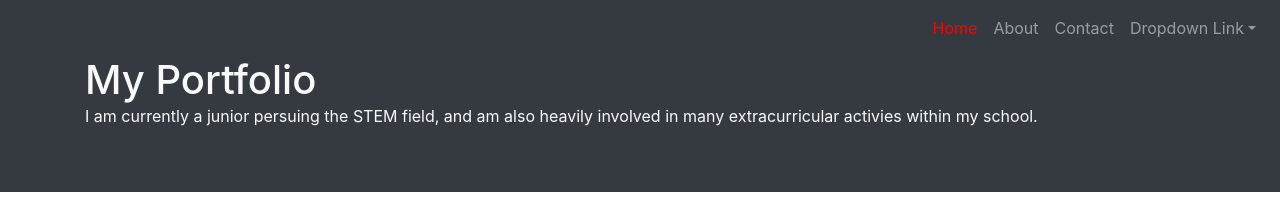
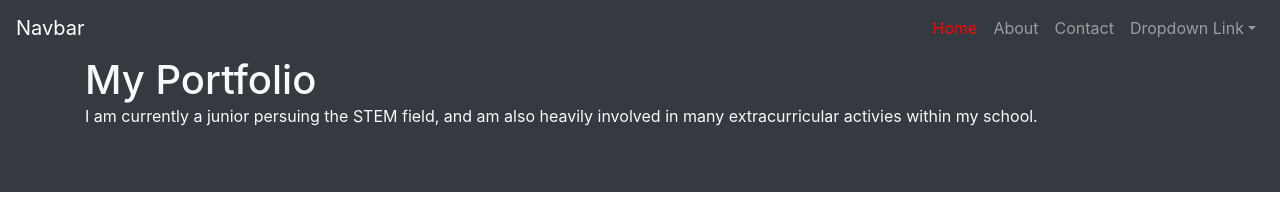
Before and after one commit to Teamustu/jekyll_test, a Jekyll site: the page built from index.html, in a window 1280 px wide. Shown: the top 210 px of the page. Built offline with Jekyll 4.4.1, drawn with Linux system fonts in a browser that asks for light colours.

Commit message:
Responsive navbar that collapses :)

```diff
--- a/_includes/navigation.html
+++ b/_includes/navigation.html
@@ -1,4 +1,12 @@
-<nav class="navbar navbar-expand-lg navbar-dark bg-dark justify-content-end">
+
+<nav class="navbar navbar-expand-md navbar-dark bg-dark" id="mynavbar">
+  <div class="mr-auto">
+    <a class="navbar-brand" href="#">Navbar</a>
+  </div>
+  <button class="navbar-toggler" type="button" data-toggle="collapse" data-target="#collapsibleNavbar">
+    <span class="navbar-toggler-icon"></span>
+  </button>
+  <div class="collapse navbar-collapse justify-content-end" id="collapsibleNavbar">
     <ul class="navbar-nav">
       {% for item in site.data.navigation %}
         <li class="nav-item">
@@ -14,4 +22,5 @@
         </div>
       </li>
     </ul>
+  </div>
 </nav>
```
Also changed, not shown: 4 other files. Lines whose indentation alone changed are shown as unchanged.
